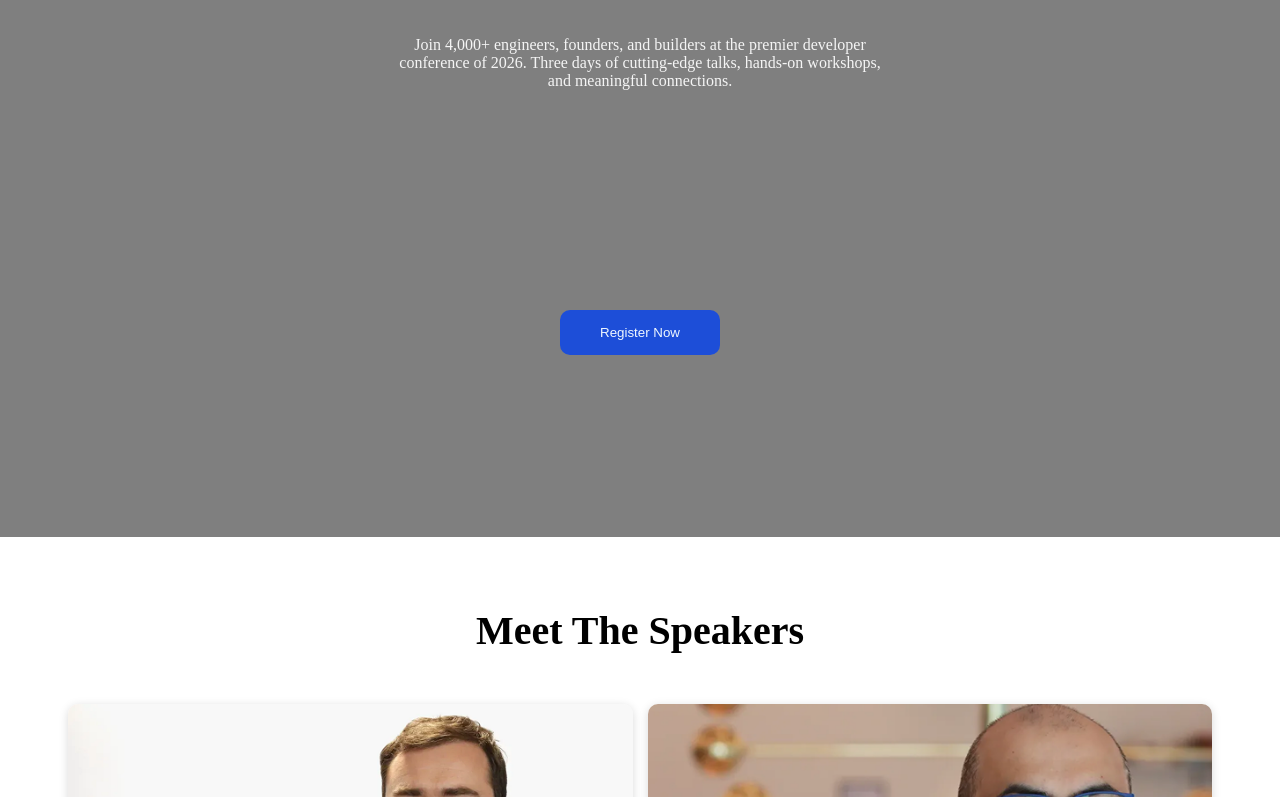
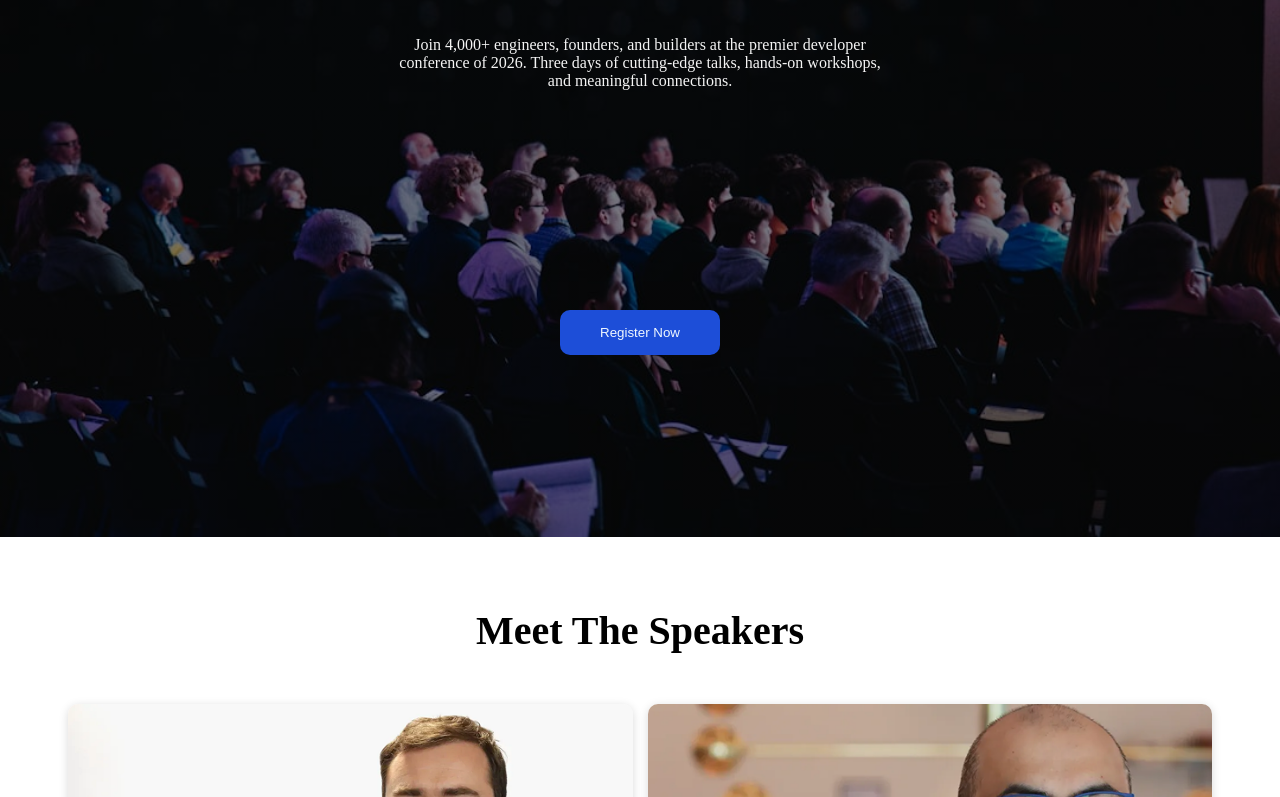
Before and after one commit to shailaonnie/Assignment-01, a plain HTML site: page index.html in a window 1280 px wide. Shown: the part 268-1065 px from the top of the page. Drawn offline with Linux system fonts and the light colour scheme; the site is published under a folder, as on GitHub Pages, so addresses that start at the root find nothing.

Commit message:
pic setup

```diff
--- a/style.css
+++ b/style.css
@@ -62,7 +62,7 @@ ul {
 header {
   background-image:
     linear-gradient(rgba(0, 0, 0, 0.5), rgba(0, 0, 0, 0.5)),
-    url("/Images/banner.jpg");
+    url("./Images/banner.jpg");
 
   background-size: cover;
   background-position: center;
```
